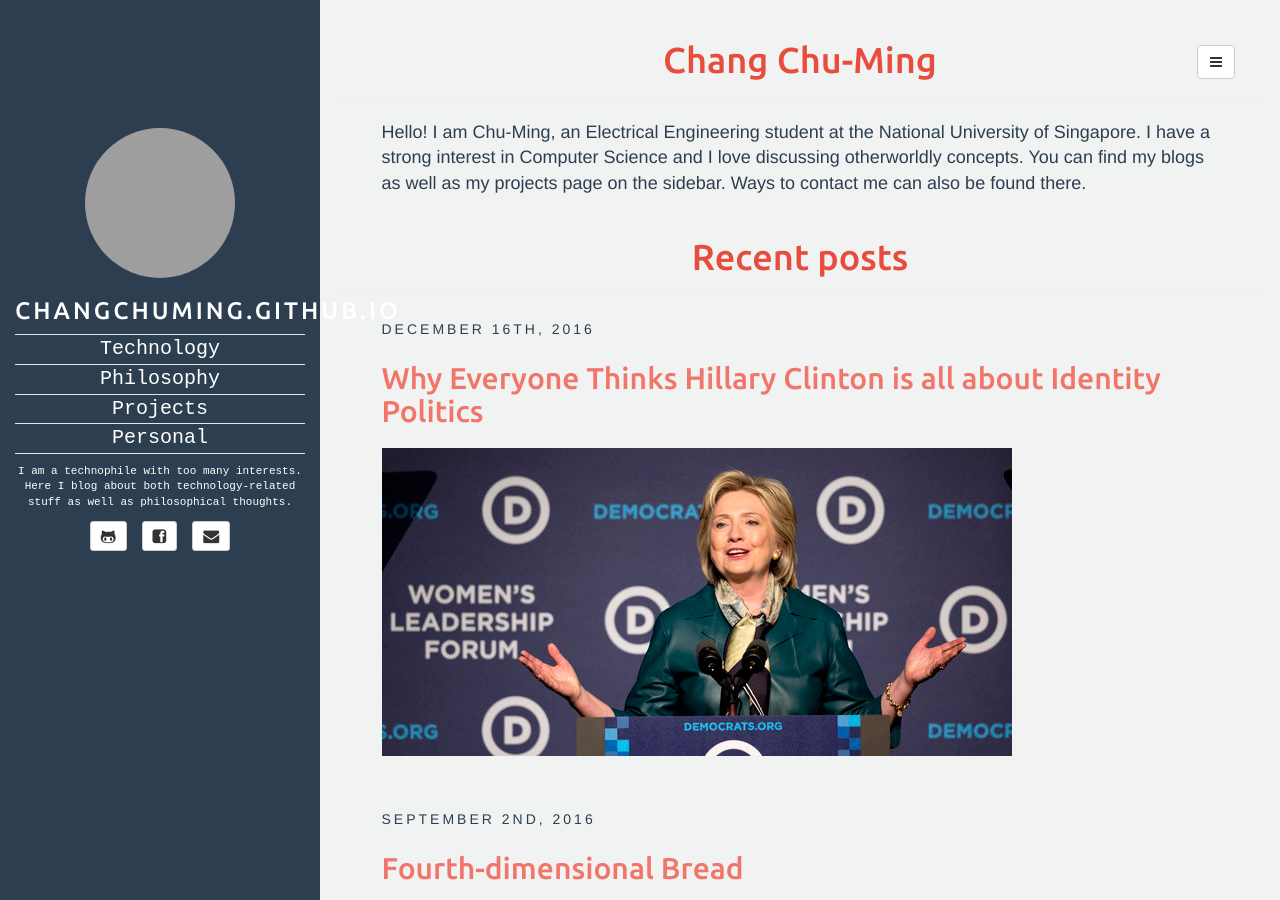
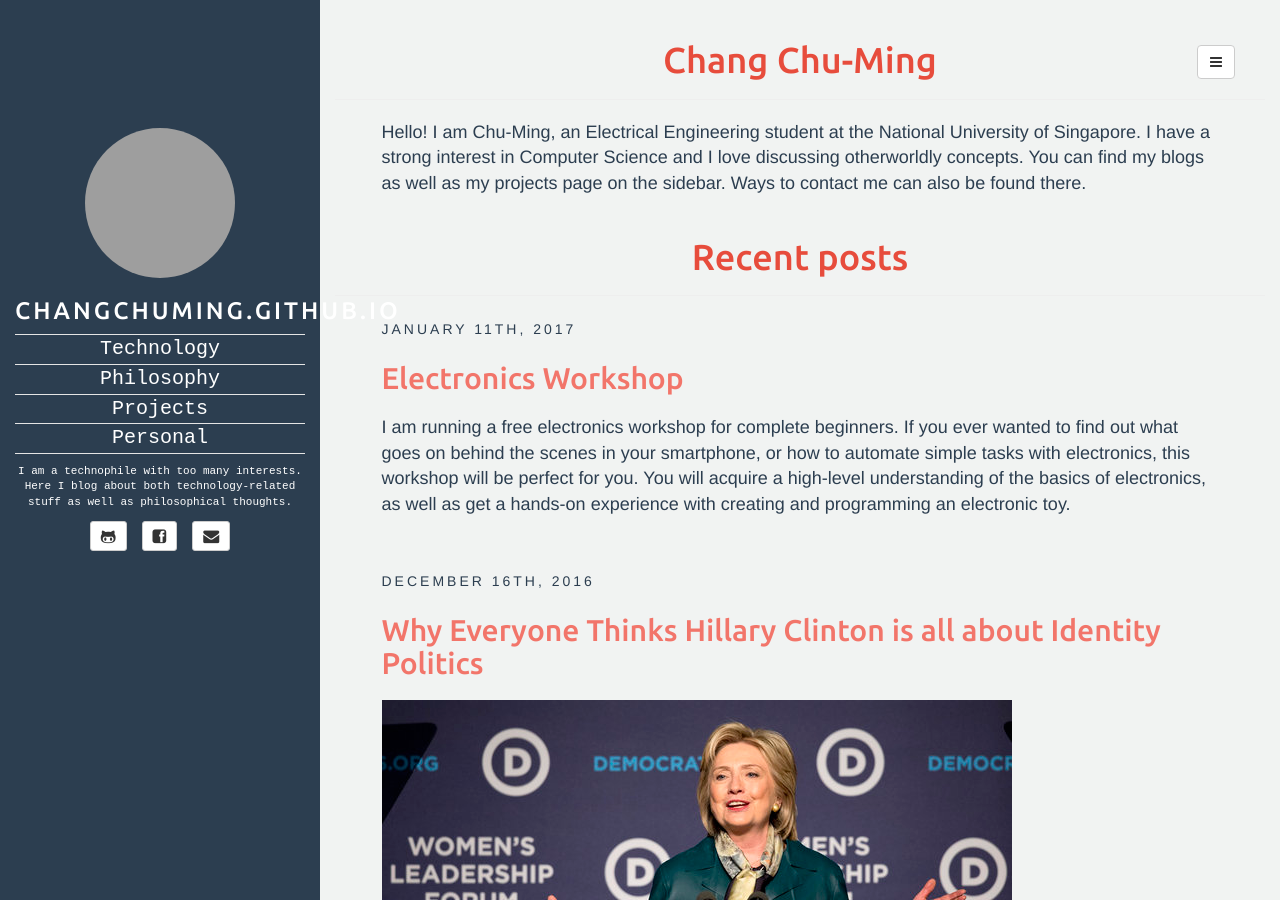
Before and after one commit to changchuming/changchuming.github.io, a Jekyll site: the page built from index.html, in a window 1280 px wide and 900 px high. Built offline with Jekyll 4.4.1, drawn with Linux system fonts in a browser that asks for light colours; the list of posts is cut into pages by our own code; grey boxes are pictures that could not be loaded.

Commit message:
new post

```diff
--- /dev/null
+++ b/_posts/2017-01-11-Electronics-Workshop.md
@@ -0,0 +1,30 @@
+---
+layout: post
+title: "Electronics Workshop"
+categories: [technology]
+tags: [electronics, workshop]
+fullview: true
+---
+
+I am running a free electronics workshop for complete beginners. If you ever wanted to find out what goes on behind the scenes in your smartphone, or how to automate simple tasks with electronics, this workshop will be perfect for you. You will acquire a high-level understanding of the basics of electronics, as well as get a hands-on experience with creating and programming an electronic toy.
+
+Everyone will get a set of the following components for the hands-on workshop.
+
+![Materials]({{ site.BASE_PATH }}/assets/images/IMG_20170108_102630.jpg)
+
+Here is an overview of the topics that I'll cover -
+Bit & bytes
+Highs and lows
+Hands-On
+- Blinking LED
+- Button as input
+- Playing melody
+
+Before coming, it is *very important* that you download and install the following programs.
+* [Arduino Software](https://www.arduino.cc/en/Main/Software)
+* USB drivers
+ * [Windows](https://github.com/changchuming/electronics-workshop/raw/master/Drivers/CH341SER_WINDOWS.zip)
+ * [Mac](https://github.com/changchuming/electronics-workshop/raw/master/Drivers/CH34SER_MAC_FIXED.zip)
+ * [Linux](https://github.com/changchuming/electronics-workshop/raw/master/Drivers/CH341SER_LINUX.ZIP)
+
+Materials can be found [here](https://github.com/changchuming/electronics-workshop/raw/master/Materials.zip).
```
Also changed, not shown: _posts/2016-12-16-Why-Everyone-Thinks-Hillary-Clinton-is-all-about-Identity-Politics.md (+1 -1 lines), assets/images/IMG_20170108_102630.jpg (added).
